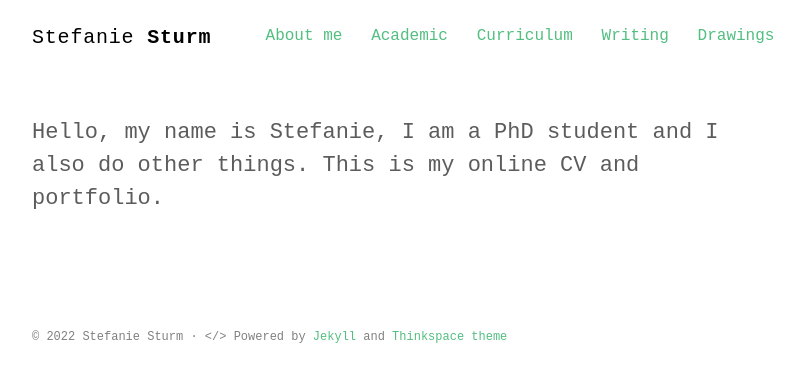
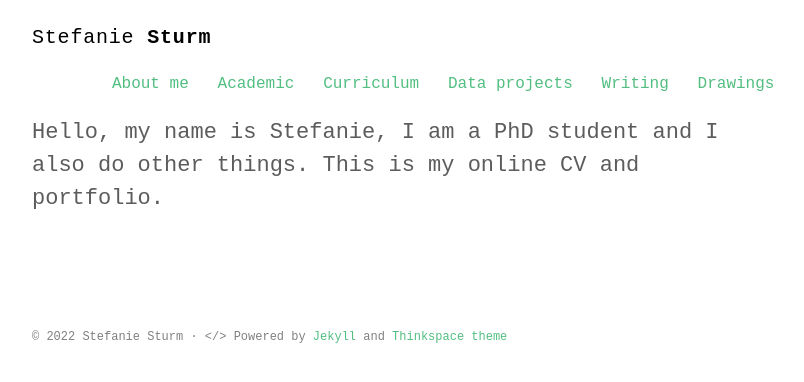
Before and after one commit to stefaniesturm/stefaniesturm.github.io, a Jekyll site: the page built from index.html, in a window 1280 px wide. Shown: the top 382 px of the page, without its empty margins (232-1036 px from the left). Built offline with Jekyll 4.4.1, drawn with Linux system fonts in a browser that asks for light colours; some web fonts are replaced.

Commit message:
Update nav.html

```diff
--- a/_includes/nav.html
+++ b/_includes/nav.html
@@ -6,6 +6,7 @@
       <li><a href="{{ '/about' | prepend: site.baseurl | prepend: site.url }}">About me</a></li>
       <li><a href="{{ '/academic' | prepend: site.baseurl | prepend: site.url }}">Academic</a></li>
       <li><a href="{{ '/curriculum' | prepend: site.baseurl | prepend: site.url }}">Curriculum</a></li>
+      <li><a href="{{ '/projects' | prepend: site.baseurl | prepend: site.url }}">Data projects</a></li>
       <li><a href="{{ '/writing' | prepend: site.baseurl | prepend: site.url }}">Writing</a></li>
       <li><a href="{{ '/drawings' | prepend: site.baseurl | prepend: site.url }}">Drawings</a></li>
     </ul>
```
